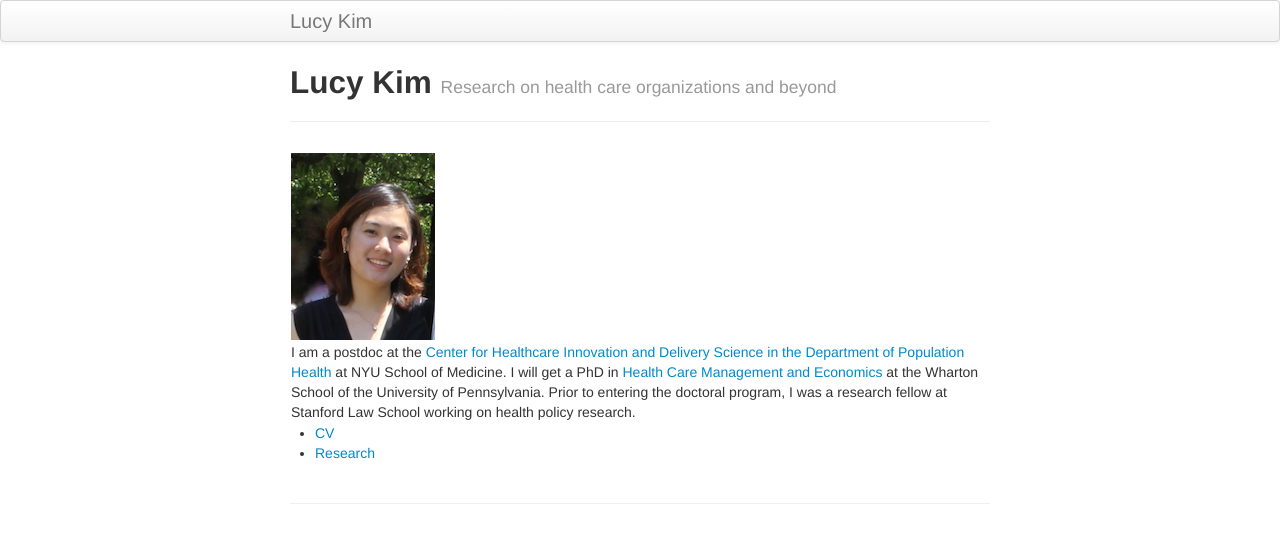
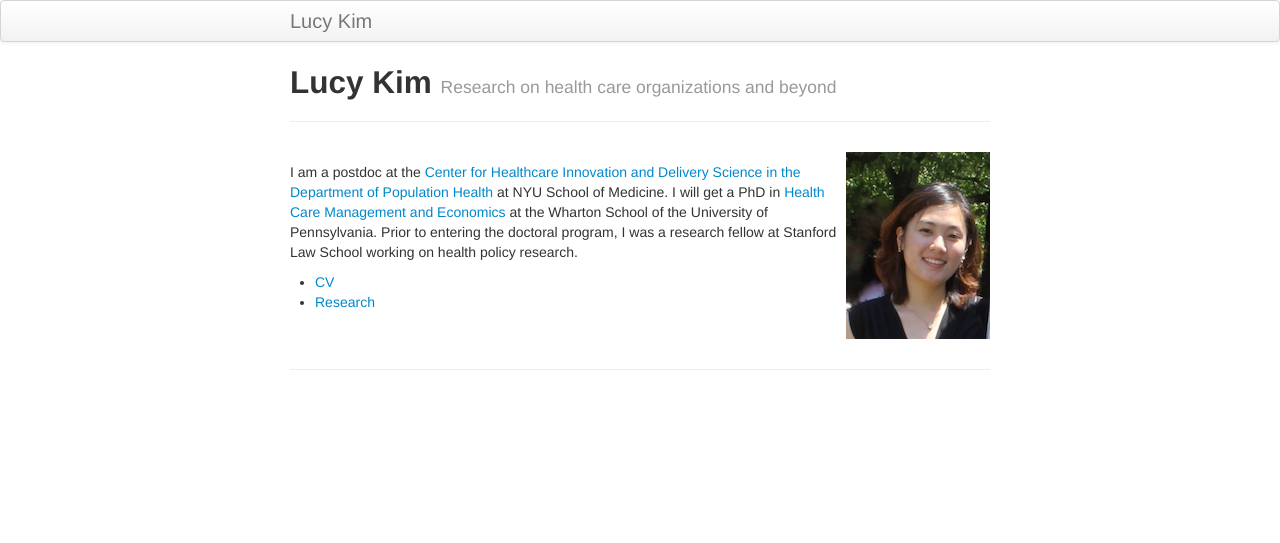
Before and after one commit to lucy-kim/lucy-kim.github.io, a Jekyll site: the page built from index.md, in a window 1280 px wide. Shown: the top 543 px of the page. Built offline with Jekyll 4.4.1, drawn with Linux system fonts in a browser that asks for light colours.

Commit message:
Update index.md

```diff
--- a/index.md
+++ b/index.md
@@ -5,8 +5,9 @@ tagline: Research on health care organizations and beyond
 description: Lucy Kim's research projects
 ---
 
-| ![alt text](http://lucy-kim.github.io/profile_mar2016.jpg) |
-I am a postdoc at the [Center for Healthcare Innovation and Delivery Science in the Department of Population Health](https://med.nyu.edu/chids/home) at NYU School of Medicine. I will get a PhD in [Health Care Management and Economics](https://hcmg.wharton.upenn.edu/) at the Wharton School of the University of Pennsylvania. Prior to entering the doctoral program, I was a research fellow at Stanford Law School working on health policy research. |
+<img style="float: right;" src="http://lucy-kim.github.io/profile_mar2016.jpg">
+
+I am a postdoc at the [Center for Healthcare Innovation and Delivery Science in the Department of Population Health](https://med.nyu.edu/chids/home) at NYU School of Medicine. I will get a PhD in [Health Care Management and Economics](https://hcmg.wharton.upenn.edu/) at the Wharton School of the University of Pennsylvania. Prior to entering the doctoral program, I was a research fellow at Stanford Law School working on health policy research.
 
 - [CV](https://www.dropbox.com/s/zk7ezft9euff3pp/Kim-cv.pdf?dl=0)
 - [Research](pages/research.html)
```
